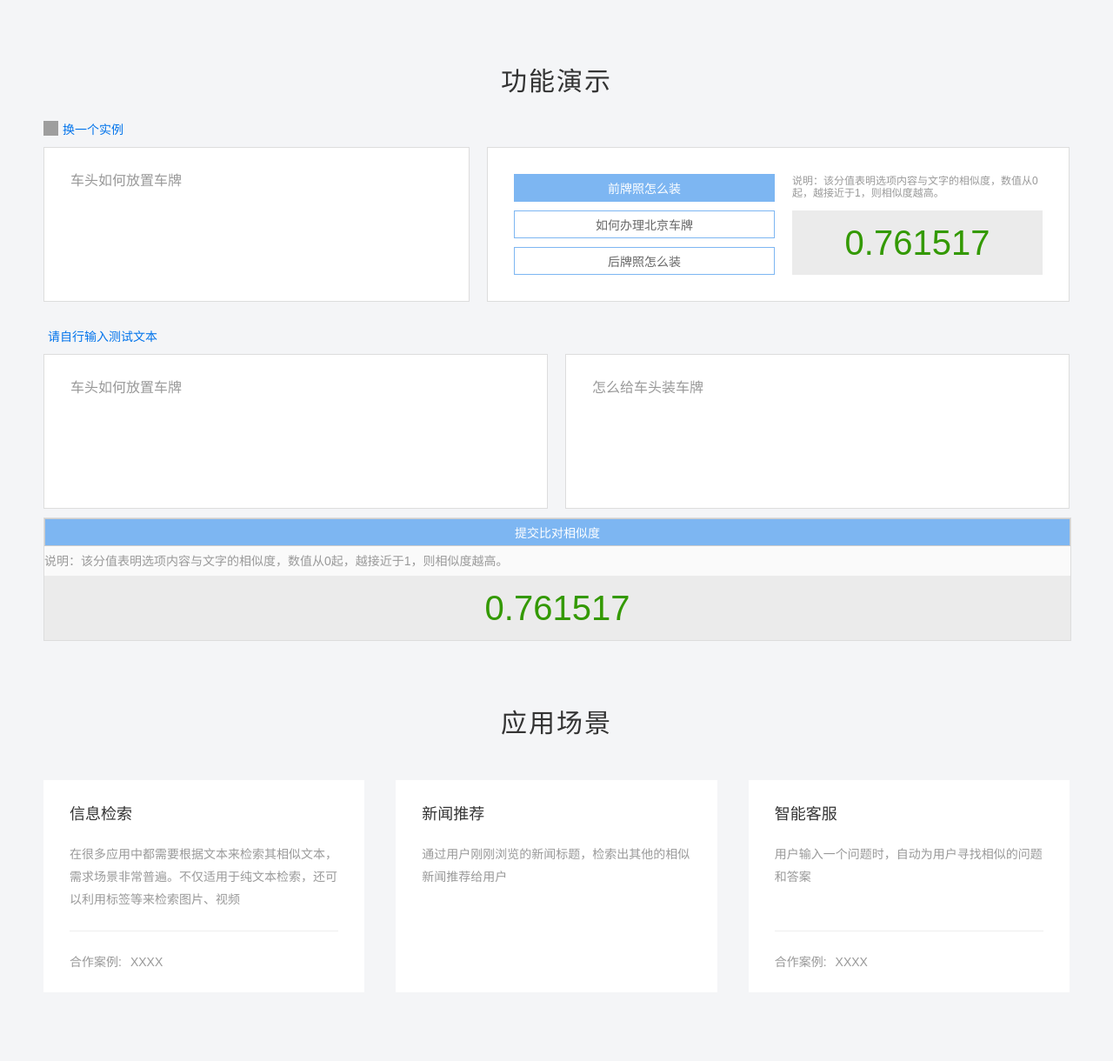
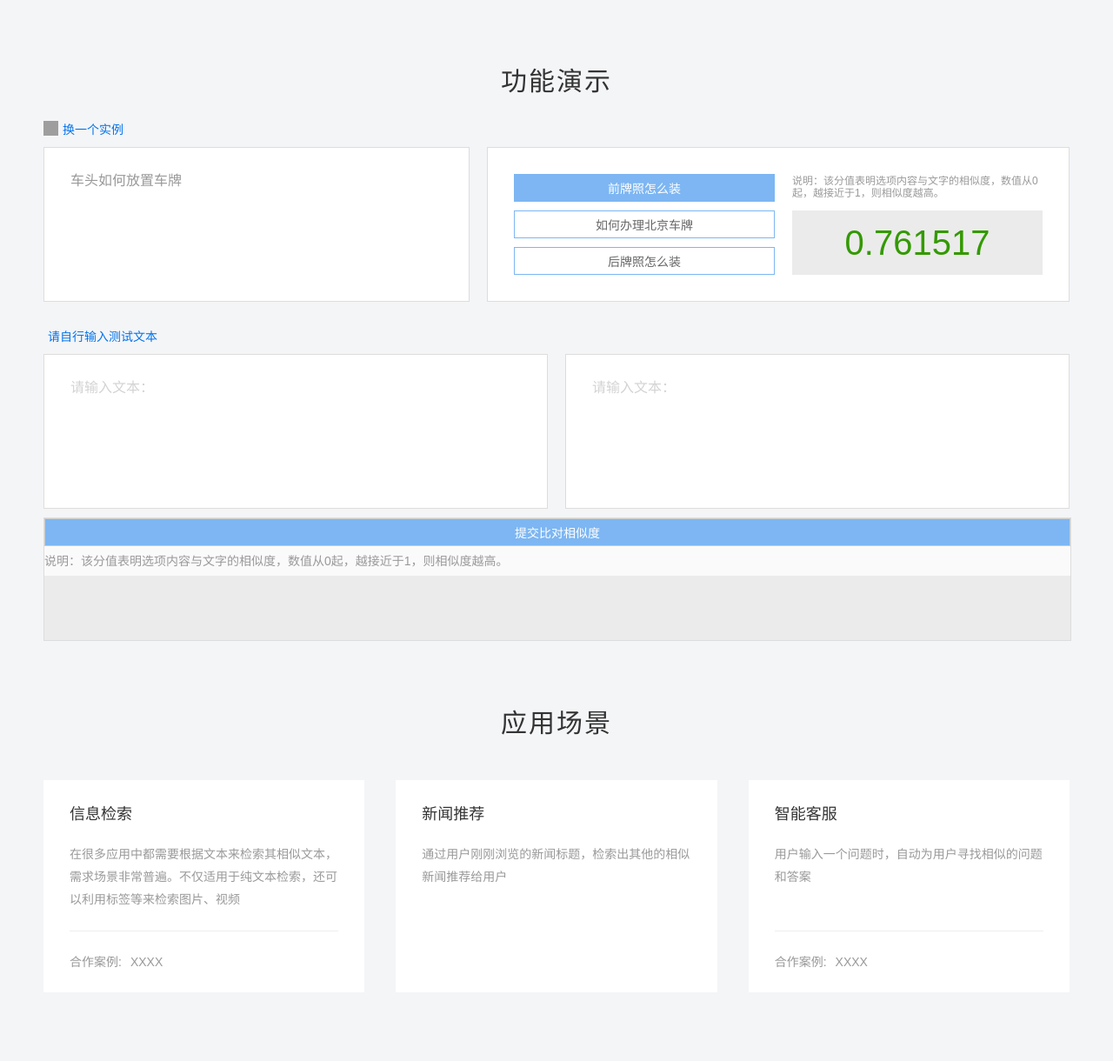
Before and after one commit to IceFlameWorm/TextPair, a Flask app: page / in a window 1280 px wide. Shown: the part 1077-2297 px from the top of the page at 87% size. Run offline with Flask 2, Linux system fonts and the light colour scheme; grey boxes are pictures that could not be loaded.

Commit message:
div显示提示文字

```diff
--- a/static/index/nlp_basic-simnet.style.css
+++ b/static/index/nlp_basic-simnet.style.css
@@ -3705,6 +3705,11 @@ aside.aside-action ul>li.back-top>a:after {
     margin: 0 3px
 }
 
+.demo-input-1:empty::before {
+    color:lightgrey;
+    content:attr(placeholder);
+}
+
 .tech-demo .demo-result {
     border: 1px solid #ddd;
     background-color: #fafafa;
--- a/templates/index.html
+++ b/templates/index.html
@@ -2697,14 +2697,14 @@ a[href^="http://go.gotourl.xyz/"], a[href^="http://www.upupoo.com/?"], a[href^="
                 <span class="refresh-demo">请自行输入测试文本</span>
             </div>
             <div class="clear-float demo-content-1">
-                <div class="demo-input" style="width: 580px;" contenteditable="true" tabindex="0">车头如何放置车牌</div>
-                <div class="demo-input" style="width: 580px; margin-right:0px;" contenteditable="true" tabindex="0">怎么给车头装车牌</div>
+                <div class="demo-input demo-input-1" style="width: 580px;" contenteditable tabindex="0" placeholder="请输入文本："></div>
+                <div class="demo-input demo-input-1" style="width: 580px; margin-right:0px;" contenteditable tabindex="0" placeholder="请输入文本："></div>
             </div>
             <div class="demo-result-1" style="width: 100%; margin-top: 10px">
                 <a role="button" data-score="0.761517" class="btn-normal selected">提交比对相似度</a>
                 <div class="demo-score">
                     <div class="demo-score-desc">说明：该分值表明选项内容与文字的相似度，数值从0起，越接近于1，则相似度越高。</div>
-                    <div class="demo-score-detail good">0.761517</div>
+                    <div class="demo-score-detail good"></div>
                 </div>
             </div>
         </div>
```
